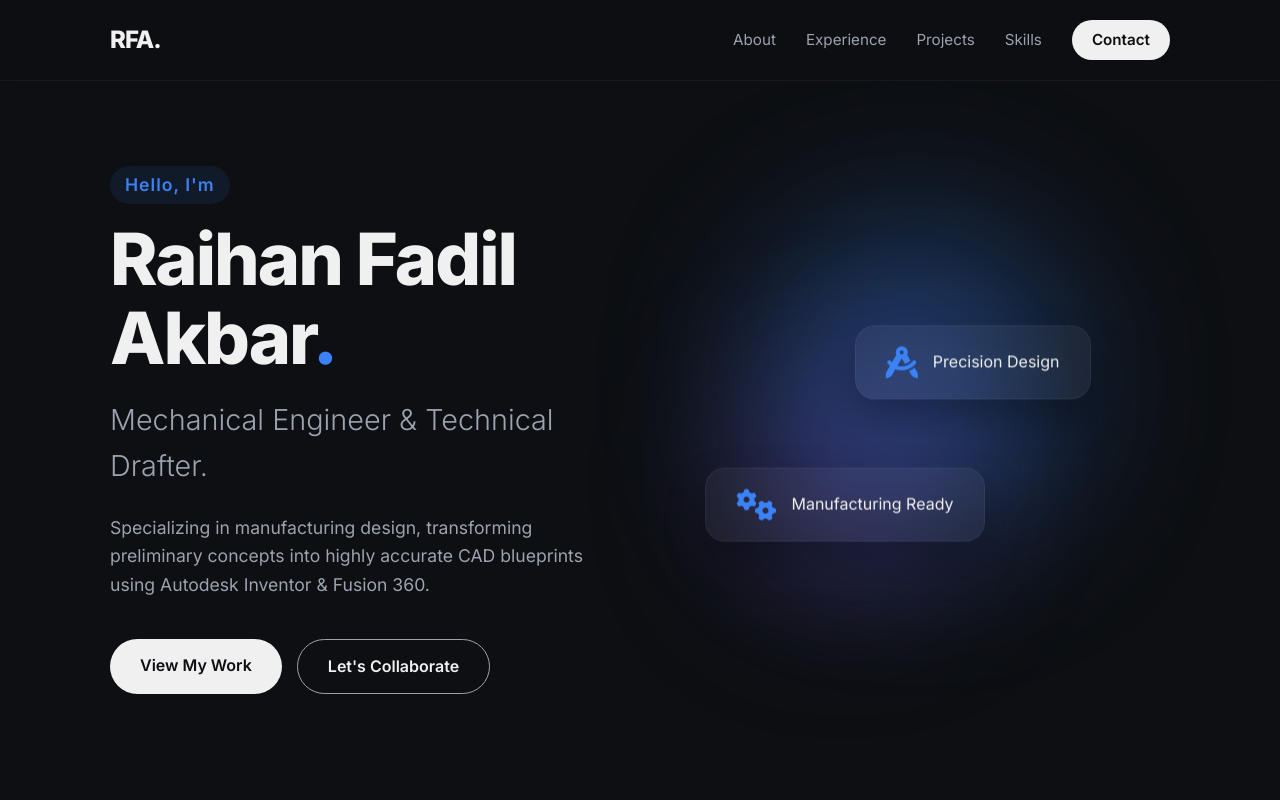
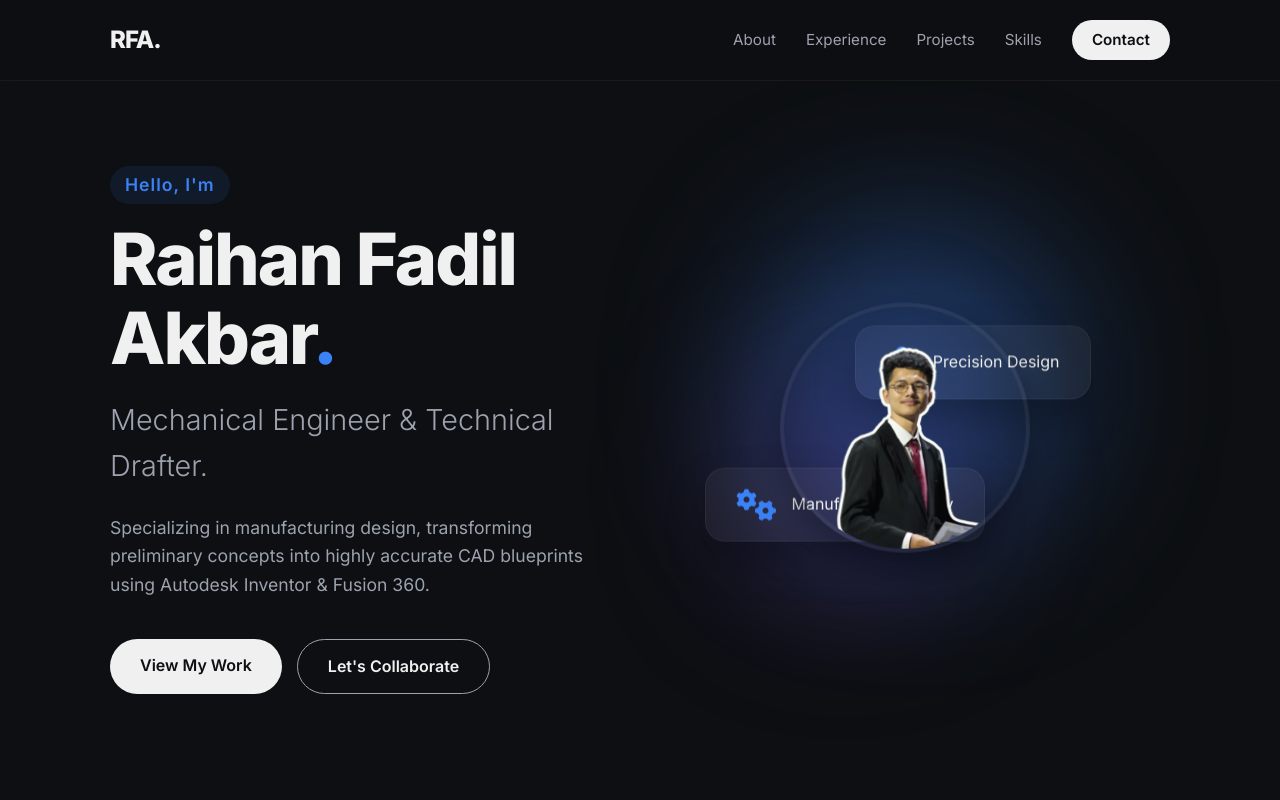
Before and after one commit to Zekkenwa/me, a plain HTML site: page index.html in a window 1280 px wide. Shown: the top 800 px of the page. Drawn offline with Linux system fonts and the light colour scheme.

Commit message:
Add real profile picture

```diff
--- a/index.html
+++ b/index.html
@@ -41,6 +41,12 @@
             <!-- Decorative elements for glassmorphism effect -->
             <div class="glass-orb orb1"></div>
             <div class="glass-orb orb2"></div>
+
+            <!-- Floating Profile Picture -->
+            <div class="profile-container">
+                <img src="profile.png" alt="Raihan Fadil Akbar" class="floating-profile">
+            </div>
+
             <div class="glass-card">
                 <i class="fas fa-drafting-compass icon"></i>
                 <span>Precision Design</span>
--- a/style.css
+++ b/style.css
@@ -259,6 +259,31 @@ nav {
     0% { transform: translateY(0px); }
     50% { transform: translateY(-20px); }
     100% { transform: translateY(0px); }
+}
+
+/* Floating Profile Picture */
+.profile-container {
+    position: relative;
+    z-index: 2;
+    width: 250px;
+    height: 250px;
+    box-shadow: 0 15px 35px rgba(0,0,0,0.4);
+    border-radius: 50%;
+    animation: floatProfile 6s ease-in-out infinite;
+}
+
+.floating-profile {
+    width: 100%;
+    height: 100%;
+    object-fit: cover;
+    border-radius: 50%;
+    border: 4px solid var(--card-border);
+}
+
+@keyframes floatProfile {
+    0% { transform: translateY(0px) rotate(0deg); }
+    50% { transform: translateY(-10px) rotate(2deg); }
+    100% { transform: translateY(0px) rotate(0deg); }
 }
 
 /* Sections */
@@ -528,6 +553,7 @@ footer {
     .hero-desc { margin: 0 auto 40px; }
     .glass-card { display: none; }
     .hero-graphics { height: 300px; }
+    .profile-container { width: 180px; height: 180px; }
 }
 
 @media (max-width: 768px) {
```
Also changed, not shown: profile.png (added).
